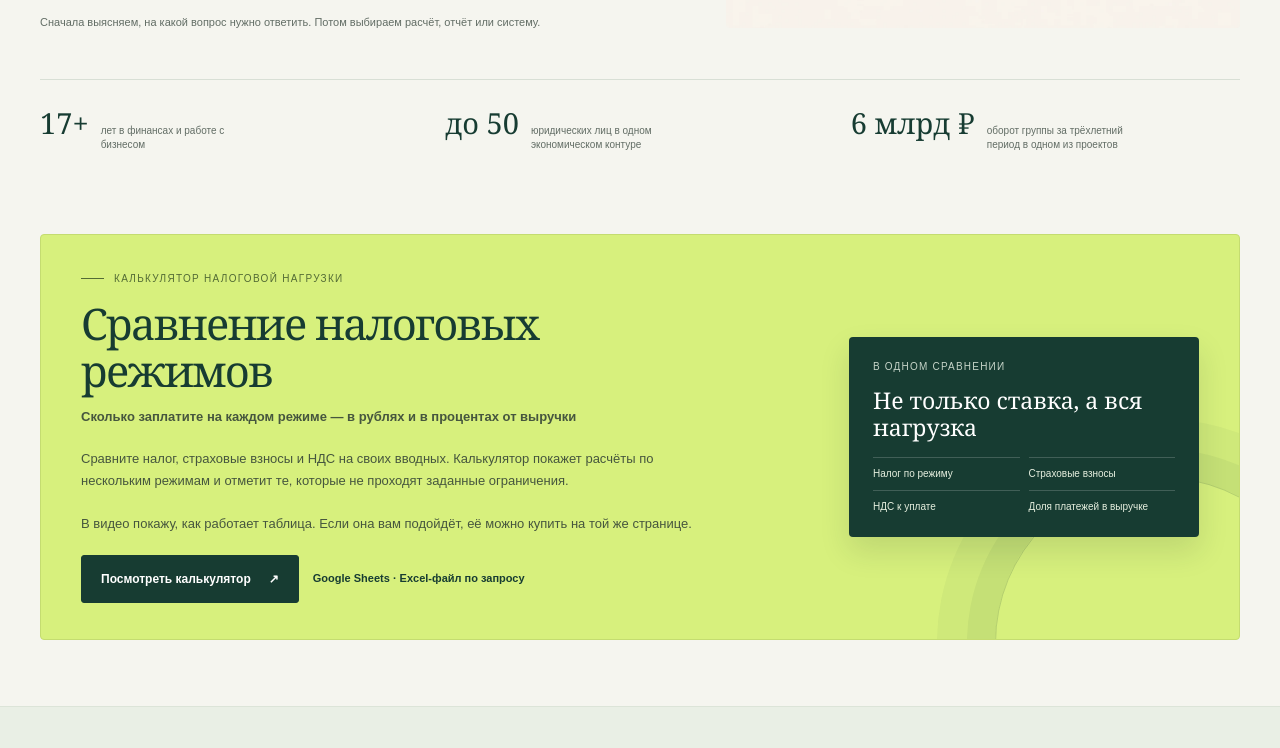
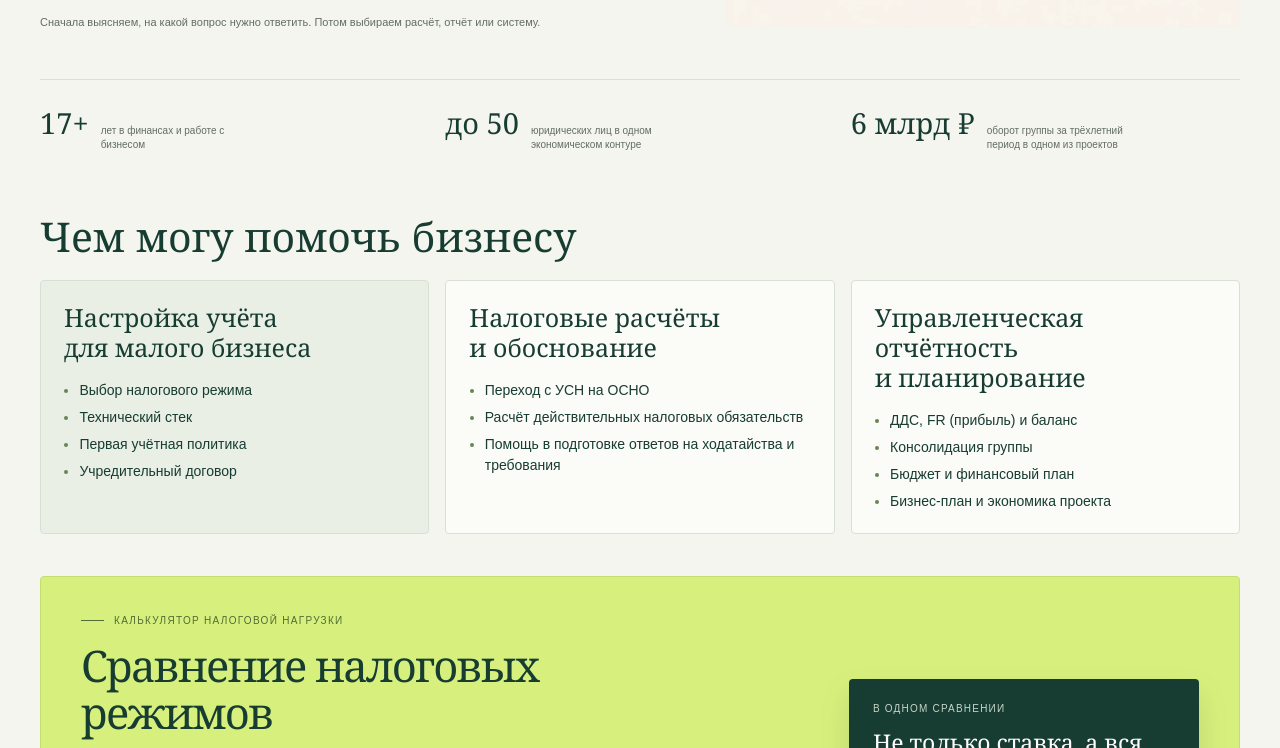
Before and after one commit to rcaadmin/upravlenka, a plain HTML site: page index.html in a window 1280 px wide. Shown: the part 634-1382 px from the top of the page. Drawn offline with Linux system fonts and the light colour scheme.

Commit message:
Publish three-column services overview

```diff
--- a/index.html
+++ b/index.html
@@ -67,6 +67,16 @@
 @media(max-width:700px){.nav-dropdown{width:100%}.nav-dropdown>summary{justify-content:space-between;padding:11px 0;font-size:15px}.nav-dropdown__menu{position:static;width:100%;margin:0 0 8px;padding:4px 0 6px;border:0;border-radius:0;box-shadow:none;background:transparent}.nav-dropdown__menu a{padding:8px 0;font-size:12px;color:var(--muted)}.nav-dropdown__menu .nav-dropdown__all{padding-top:6px}}
 
 /* Tax calculator promo */
+.services-overview{padding:8px 0 14px}
+.services-overview h2{font:500 clamp(29px,3.2vw,42px)/1.12 var(--serif);color:var(--green);margin:0 0 20px}
+.services-overview__grid{display:grid;grid-template-columns:repeat(3,minmax(0,1fr));gap:16px}
+.services-overview__card{padding:21px 23px;background:#fbfbf7;border:1px solid var(--line);border-radius:4px;color:var(--green)}
+.services-overview__card:first-child{background:var(--mint)}
+.services-overview__card h3{font:500 clamp(19px,2vw,25px)/1.2 var(--serif);margin:0 0 18px}
+.services-overview__card ul{margin:0;padding-left:1.1em;font-size:14px;line-height:1.5}
+.services-overview__card li+li{margin-top:6px}
+.services-overview__card li::marker{color:#698452}
+@media(max-width:760px){.services-overview__grid{grid-template-columns:1fr;gap:10px}.services-overview__card{padding:18px}.services-overview__card h3{margin-bottom:10px}}
 .tax-tool-banner{padding:28px 0 66px}
 .tax-tool-banner__inner{position:relative;display:grid;grid-template-columns:1.15fr .85fr;gap:40px;align-items:center;overflow:hidden;padding:36px 40px;background:var(--lime);border:1px solid #c4dc70;border-radius:4px}
 .tax-tool-banner__inner:after{content:"";position:absolute;right:-88px;bottom:-170px;width:330px;height:330px;border:1px solid rgb(23 60 50 / 18%);border-radius:50%;box-shadow:0 0 0 28px rgb(23 60 50 / 5%),0 0 0 58px rgb(23 60 50 / 4%);pointer-events:none}
@@ -134,6 +144,39 @@ document.addEventListener("DOMContentLoaded",function(){var t=document.querySele
         <div class="metric"><strong>6 млрд ₽</strong><span>оборот группы за трёхлетний период в одном из проектов</span></div>
       </div>
     </div></section>
+    <section class="services-overview" id="services-overview" aria-labelledby="services-overview-title">
+      <div class="wrap">
+        <h2 id="services-overview-title">Чем могу помочь бизнесу</h2>
+        <div class="services-overview__grid">
+          <article class="services-overview__card">
+            <h3>Настройка учёта<br>для малого бизнеса</h3>
+            <ul>
+              <li>Выбор налогового режима</li>
+              <li>Технический стек</li>
+              <li>Первая учётная политика</li>
+              <li>Учредительный договор</li>
+            </ul>
+          </article>
+          <article class="services-overview__card">
+            <h3>Налоговые расчёты<br>и обоснование</h3>
+            <ul>
+              <li>Переход с УСН на ОСНО</li>
+              <li>Расчёт действительных налоговых обязательств</li>
+              <li>Помощь в подготовке ответов на ходатайства и требования</li>
+            </ul>
+          </article>
+          <article class="services-overview__card">
+            <h3>Управленческая отчётность<br>и планирование</h3>
+            <ul>
+              <li>ДДС, FR (прибыль) и баланс</li>
+              <li>Консолидация группы</li>
+              <li>Бюджет и финансовый план</li>
+              <li>Бизнес-план и экономика проекта</li>
+            </ul>
+          </article>
+        </div>
+      </div>
+    </section>
     <section class="tax-tool-banner" id="tax-calculator" aria-labelledby="tax-tool-title"><div class="wrap"><div class="tax-tool-banner__inner">
       <div>
         <p class="eyebrow">Калькулятор налоговой нагрузки</p>
```
